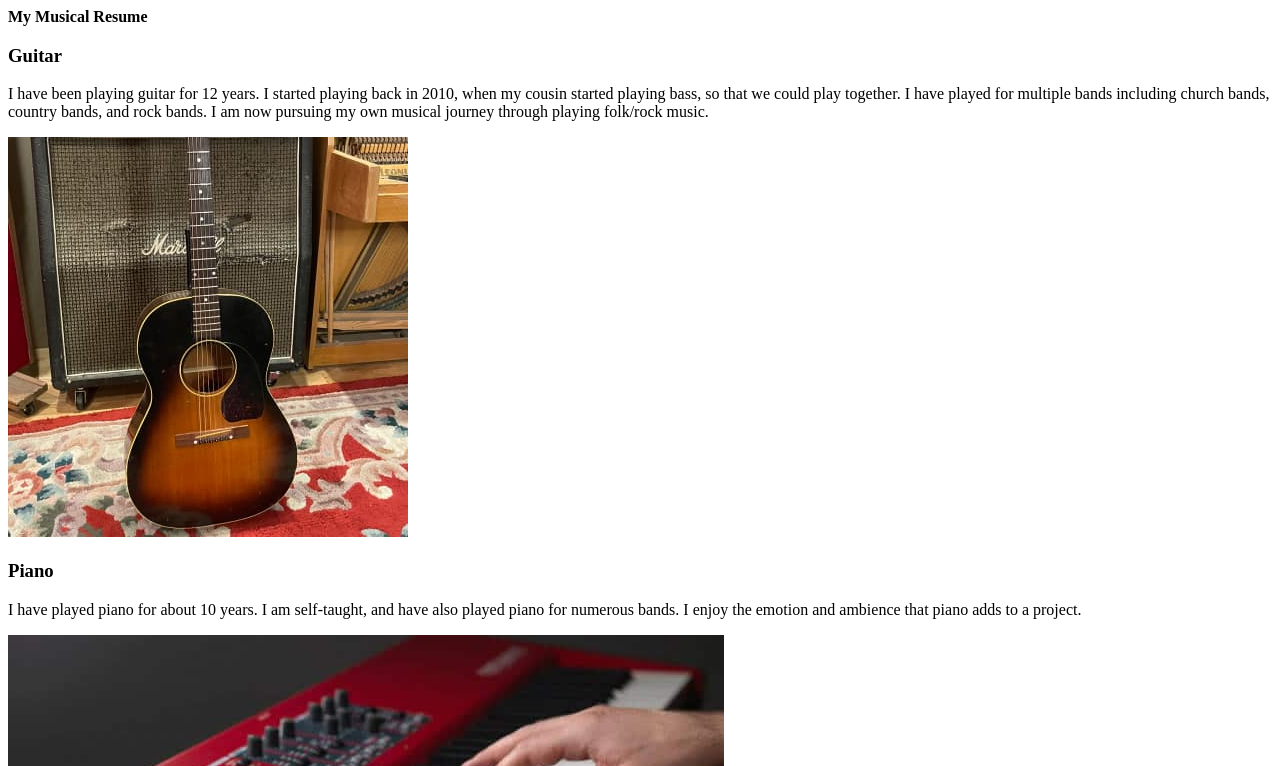
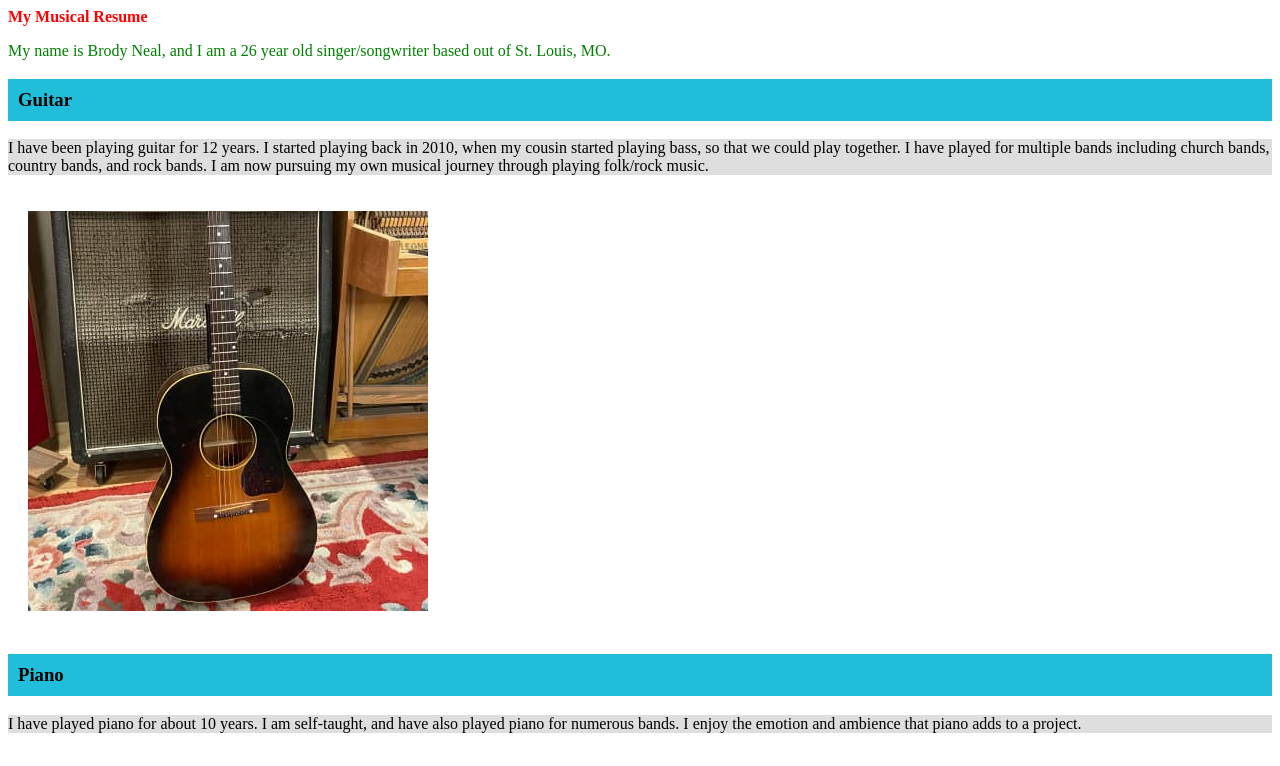
Before and after one commit to Stl-LC101-MAY-2022/js-assignment-4-html-me-something-brodyneal, a website: page index.html in a window 1280 px wide. Shown: the top 766 px of the page. Drawn offline with Linux system fonts and the light colour scheme.

Commit message:
Finished CSS styling

```diff
--- a/index.html
+++ b/index.html
@@ -1,29 +1,33 @@
 <!DOCTYPE html>
 <html>
+   <style>
+   </style>
    <main>
    <head>
-     <header><b>My Musical Resume</b></header>
+      <link rel="stylesheet" href="styles.css">
+     <header id="mainHeading"><b>My Musical Resume</b></header>
    </head>
    <body>
+      <p id="testP" class="funParagraph">My name is Brody Neal, and I am a 26 year old singer/songwriter based out of St. Louis, MO.</p>
       <article>
          <h3>Guitar</h3>
-         <p>I have been playing guitar for 12 years. I started playing back in 2010, when my cousin started playing bass, so that we could play together. I have played for multiple bands including church bands, country bands, and rock bands. I am now pursuing my own musical journey through playing folk/rock music.</p>
+         <p class="guitar">I have been playing guitar for 12 years. I started playing back in 2010, when my cousin started playing bass, so that we could play together. I have played for multiple bands including church bands, country bands, and rock bands. I am now pursuing my own musical journey through playing folk/rock music.</p>
          <img src="images/guitar.jpeg" alt="Guitar">
       </article>
       <article>
          <h3>Piano</h3>
-         <p>I have played piano for about 10 years. I am self-taught, and have also played piano for numerous bands. I enjoy the emotion and ambience that piano adds to a project.</p>
+         <p class="guitar">I have played piano for about 10 years. I am self-taught, and have also played piano for numerous bands. I enjoy the emotion and ambience that piano adds to a project.</p>
          <img src="images/piano.jpeg" alt="Piano">
       </article>
       <article>
          <h3>Vocals</h3>
-         <p>I have been singing for about 5 years. I have performed at different venues in Southern Illinois, and am looking to pursue performing more now that I have moved to St. Louis. I used to perform regularly at a coffee shop in my hometown. I am currently training with a vocal coach out of Rochester, NY. I enjoy singing the most out of all of my musical endeavors.</p>
+         <p class="guitar">I have been singing for about 5 years. I have performed at different venues in Southern Illinois, and am looking to pursue performing more now that I have moved to St. Louis. I used to perform regularly at a coffee shop in my hometown. I am currently training with a vocal coach out of Rochester, NY. I enjoy singing the most out of all of my musical endeavors.</p>
          <img src="images/mic.jpeg" alt="Microphone">
       </article>
-      <a href="https://www.youtube.com/watch?v=5N6NwcPg7Xs"><h4>Check out one of my performances!</h4></a>
+      <a href="https://www.youtube.com/watch?v=5N6NwcPg7Xs"><h4 class="link">Check out one of my performances!</h4></a>
    </body>
    <footer>
-      <p>Author: Brody Neal</p>
+      <p> Author: Brody Neal</p>
       <p><a href="mailto:nealbrody11@gmail.com">nealbrody11@gmail.com</a></p>
       <p>&copy; 2022</p>
    </footer>
--- a/styles.css
+++ b/styles.css
@@ -1 +1,35 @@
 /* Write your CSS here! */
+img {
+    margin-top: 20px;
+    margin-bottom: 20px;
+    margin-right: 20px;
+    margin-left: 20px;
+  }
+
+  h3 {
+    padding-top: 10px;
+    padding-right: 10px;
+    padding-bottom: 10px;
+    padding-left: 10px;
+  }
+
+  h3 {
+    background-color: rgb(32, 190, 218);
+  }
+
+  body {
+    margin: 8px;
+    display: block;
+  }
+
+.guitar {
+    background-color: rgb(222, 222, 222);
+}
+
+.funParagraph{
+    color: green;
+}
+
+#mainHeading {
+    color: red;
+}
```
